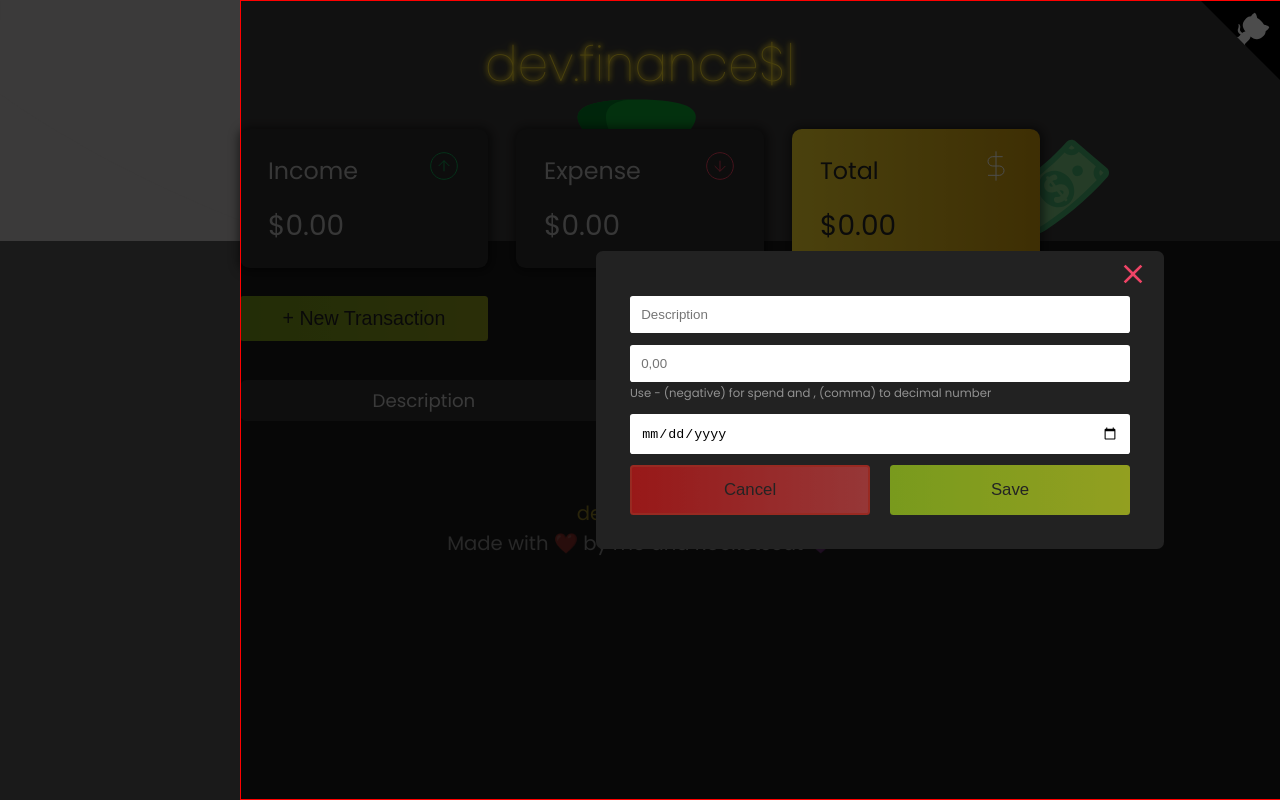
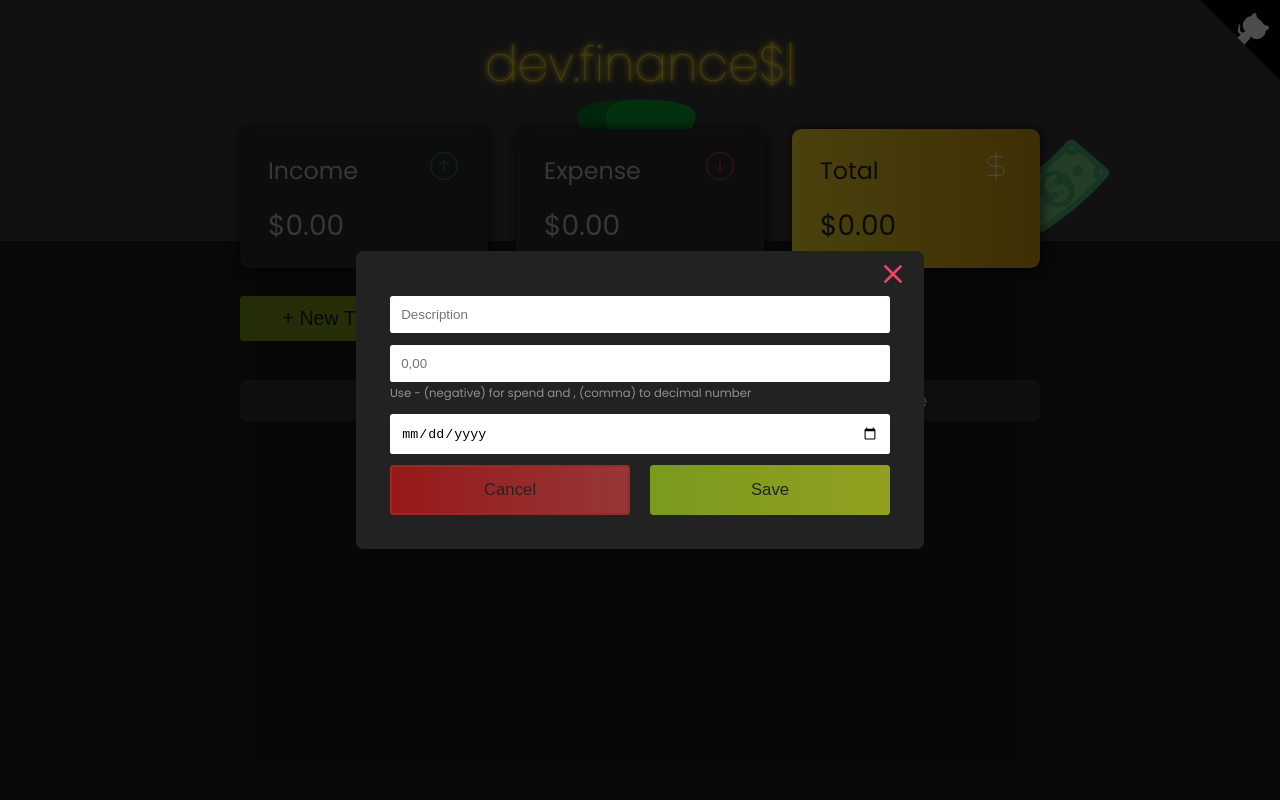
Before and after one commit to Pedro-Murilo/devfinance, a React (Create React App) app: page / in a window 1280 px wide. Both pictures are taken after a click on the button "+ New Transaction". Built offline with nearby package versions, Linux system fonts and the light colour scheme.

Commit message:
refac: refactored Modal and Transactions to App.js and fixed some bugs

```diff
--- a/src/App.js
+++ b/src/App.js
@@ -5,17 +5,24 @@ import animationData from "./lottie/13398-money-stack.json";
 import { GlobalStyle } from "./globalStyle";
 import { GlobalProvider } from "./context/GlobalState";
 
-import Header from './components/Header/Header';
+import Header from "./components/Header/Header";
 import TransactionsSection from "./components/Transactions/Transactions";
 import BalanceSection from "./components/Balance/Balance";
-import {MainContainer} from './components/Main/MainStyles';
-import GithubCorner from './components/GithubCorner/GithubCorner';
-import FooterSection from './components/Footer/Footer';
+import { MainContainer } from "./components/Main/MainStyles";
+import GithubCorner from "./components/GithubCorner/GithubCorner";
+import FooterSection from "./components/Footer/Footer";
+import { ButtonTransaction } from './components/Transactions/TransactionsStyles';
+import Modal from "./components/Modal/Modal";
+
 
 function App() {
-
   const [loading, setLoading] = useState(false);
 
+  const [showModal, setShowModal] = useState(false);
+
+  const openModal = () => {
+    setShowModal((prev) => !prev);
+  };
 
   useEffect(() => {
     setLoading(true);
@@ -50,13 +57,17 @@ function App() {
           <Header />
           <MainContainer>
             <BalanceSection />
+              <ButtonTransaction onClick={openModal}>
+                + New Transaction
+              </ButtonTransaction>
+              <TransactionsSection />
             <GithubCorner projectUrl="https://github.com/Pedro-Murilo/devfinance/" />
-          <TransactionsSection />
           </MainContainer>
           <FooterSection />
-        <GlobalStyle />
+          <Modal showModal={showModal} setShowModal={setShowModal} />
         </GlobalProvider>
       )}
+      <GlobalStyle />
     </>
   );
 }
--- a/src/components/Modal/Modal.js
+++ b/src/components/Modal/Modal.js
@@ -55,7 +55,7 @@ export const Modal = ({ showModal, setShowModal }) => {
   return (
     <>
       {showModal ? (
-        <ModalLayout className="border" ref={modalRef} onClick={closeModal}>
+        <ModalLayout ref={modalRef} onClick={closeModal}>
           <animated.div>
             <ModalContainer showModal={showModal}>
               <CloseModalButton
--- a/src/components/Transactions/Transaction.js
+++ b/src/components/Transactions/Transaction.js
@@ -9,7 +9,7 @@ export const Transactions = ({ transaction }) => {
   const sign = transaction.amount < 0 ? "-" : "+";
 
   return (
-    <>
+    <tr>
       <td className="description">{transaction.text} </td>
       <td className="expense">
         {sign} ${Math.abs(transaction.amount)}
@@ -22,6 +22,6 @@ export const Transactions = ({ transaction }) => {
           onClick={() => deleteTransaction(transaction.id)}
         />
       </td>
-    </>
+    </tr>
   );
 };
--- a/src/components/Transactions/Transactions.js
+++ b/src/components/Transactions/Transactions.js
@@ -1,26 +1,17 @@
-import { useState, useContext } from "react";
+import { useContext } from "react";
 import { GlobalContext } from '../../context/GlobalState';
 
-import {ButtonTransaction, DataTable} from './TransactionsStyles'
+import { DataTable} from './TransactionsStyles'
 import { ScreenOnly } from "../Balance/BalanceStyles";
-import { Modal } from "../Modal/Modal";
 import { Transactions } from "./Transaction";
 
 const TransactionsSection = () => {
-  const [showModal, setShowModal] = useState(false);
   const { transactions } = useContext(GlobalContext);
-
-  const openModal = () => {
-    setShowModal((prev) => !prev);
-  };
 
   return (
     <>
       <section className="transaction">
         <ScreenOnly>Transactions</ScreenOnly>
-        <ButtonTransaction onClick={openModal}>
-          + New Transaction
-        </ButtonTransaction>
 
         <DataTable className="table">
           <thead>
@@ -32,13 +23,10 @@ const TransactionsSection = () => {
             </tr>
           </thead>
           <tbody>
-            <tr>
               {transactions.map(transaction => (<Transactions key={transaction.id} transaction={transaction} />))}
-            </tr>
           </tbody>
         </DataTable>
       </section>
-      <Modal showModal={showModal} setShowModal={setShowModal} />
     </>
   );
 };
```
Lines whose indentation alone changed are shown as unchanged.
